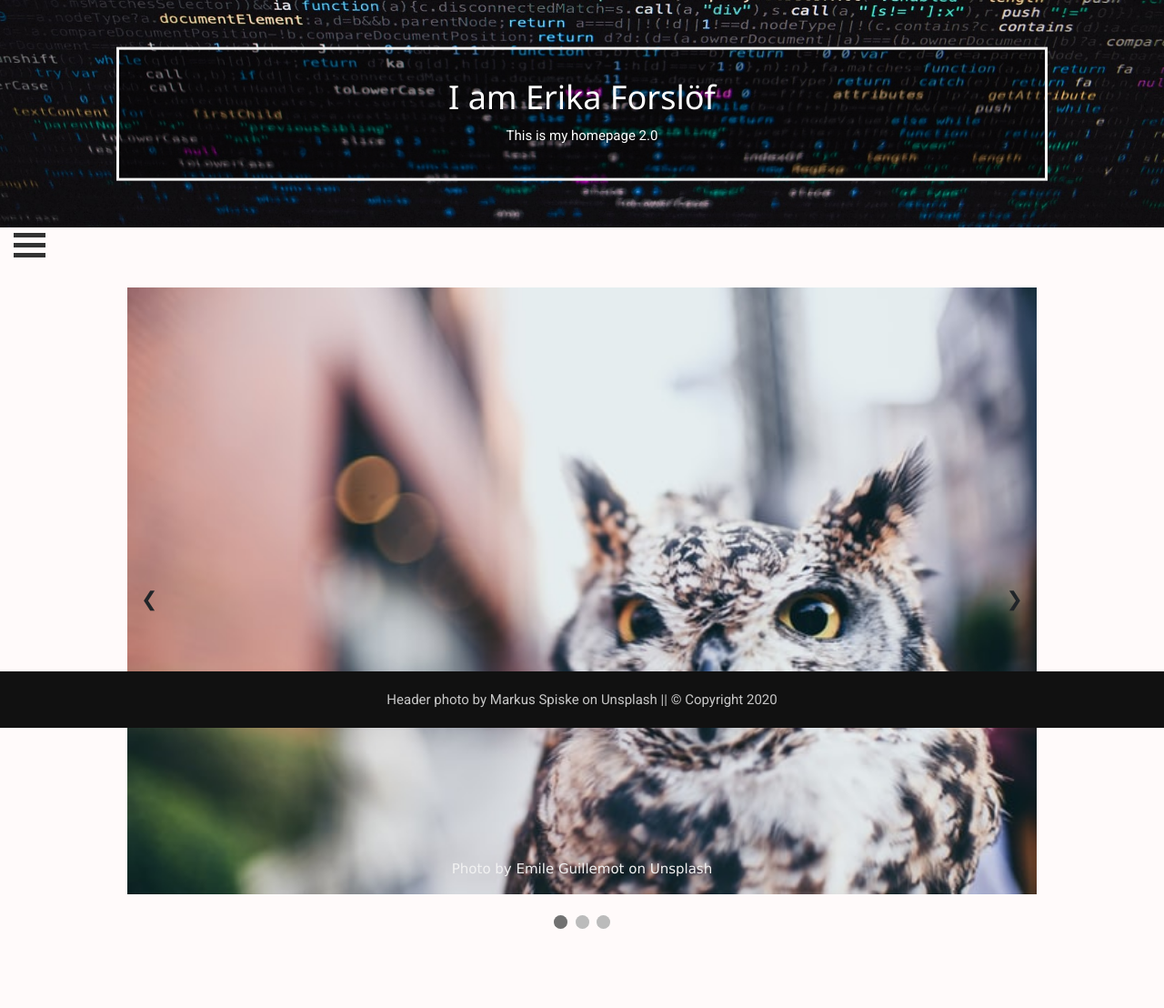
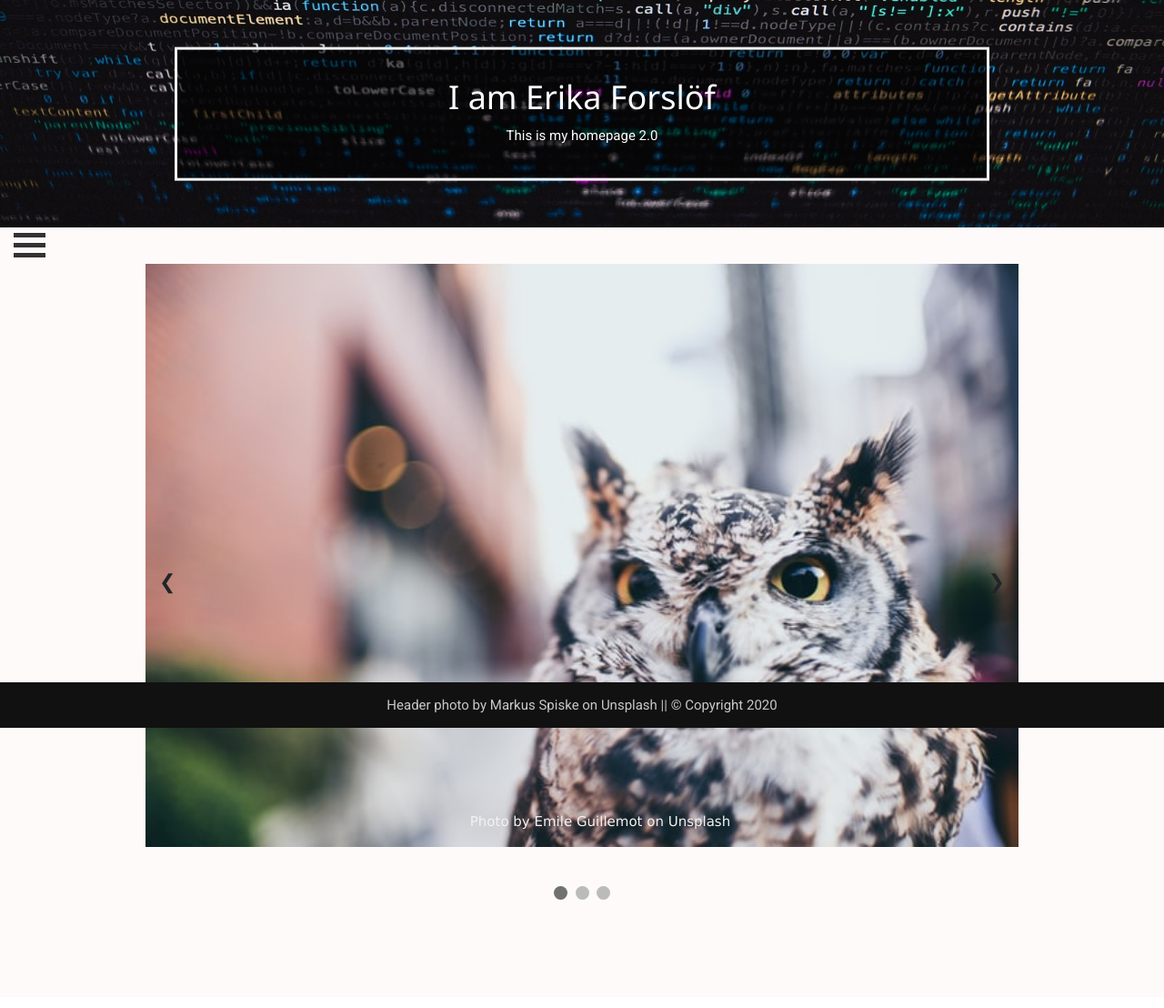
Before and after one commit to Zolor/forslof.dev, a Flask app: page / in a window 1280 px wide. Shown: the whole page at 91% size. After the commit the page ends 989 px from the top, so only its background shows below. Run offline with Flask 2, Linux system fonts and the light colour scheme; some libraries are stand-ins or nearby versions.

Commit message:
Removed unnecessary JS
And other minor fixes

```diff
--- a/static/sidebar.js
+++ b/static/sidebar.js
@@ -1,41 +1,15 @@
-/* Set the width of the side navigation to 250px and the left margin of the page content to 250px and add a black background color to body */
-function openNav() {
-  document.getElementById("mySidenav").style.width = "250px";
-  document.getElementById("main").style.marginLeft = "250px";
-  document.getElementById("footer").style.marginLeft = "250px";
-  document.body.style.backgroundColor = "rgba(0,0,0,0.4)";
-}
-
-/* Set the width of the side navigation to 0 and the left margin of the page content to 0, and the background color of body to white */
-function closeNav() {
-  document.getElementById("mySidenav").style.width = "0";
-  document.getElementById("main").style.marginLeft = "0";
-  document.getElementById("footer").style.marginLeft = "0";
-  document.body.style.backgroundColor = "white";
-}
-
 /* Animated Menu Button */
 function menuButton(x) {
   x.classList.toggle("change");
 }
+/* Set the width of the side navigation to 250px and the left margin of the page content to 250px */
+function openNav() {
+  document.getElementById("mySidenav").style.width = "250px";
+  document.getElementById("main").style.marginLeft = "250px";
+}
 
-// Get the container element
-var btnContainer = document.getElementById("mySidenav");
-
-// Get all buttons with class="btn" inside the container
-var btns = btnContainer.getElementsByClassName("btn");
-
-// Loop through the buttons and add the active class to the current/clicked button
-for (var i = 0; i < btns.length; i++) {
-  btns[i].addEventListener("click", function() {
-    var current = document.getElementsByClassName("active");
-
-    // If there's no active class
-    if (current.length > 0) {
-      current[0].className = current[0].className.replace(" active", "");
-    }
-
-    // Add the active class to the current/clicked button
-    this.className += " active";
-  });
+/* Set the width of the side navigation to 0 and the left margin of the page content to 0 */
+function closeNav() {
+  document.getElementById("mySidenav").style.width = "0";
+  document.getElementById("main").style.marginLeft = "0";
 }
--- a/static/slideshowstyle.css
+++ b/static/slideshowstyle.css
@@ -5,6 +5,7 @@
   max-width: 1000px;
   position: relative;
   margin: auto;
+  padding: 20px;
 }
 
 /* Hide the images by default */
@@ -19,7 +20,7 @@
   top: 50%;
   width: auto;
   margin-top: -22px;
-  padding: 15px;
+  padding: 35px;
   color: white;
   font-weight: bold;
   font-size: 22px;
@@ -45,7 +46,7 @@
 .text {
   color: #f2f2f2;
   font-size: 15px;
-  padding: 8px 12px;
+  padding: 28px 12px;
   position: absolute;
   bottom: 8px;
   width: 100%;
--- a/static/styles.css
+++ b/static/styles.css
@@ -2,6 +2,8 @@ html,body,h1,h2,h3,h4,h5,h6,p {font-family: "Roboto", sans-serif}
 
 body, html {
     height: 50%;
+    position:relative;
+    min-height: 100%;
 }
 
 .hero-image {
@@ -19,7 +21,7 @@ body, html {
 
 .hero-text {
   background-color: rgb(0,0,0); /* Fallback color */
-  background-color: rgba(0,0,0, 0.4); /* Black w/opacity/see-through */
+  background-color: rgba(0,0,0, 0.6); /* Black w/opacity/see-through */
   color:white;
   font-family: "Roboto", sans-serif;
   border: 3px solid #f1f1f1;
@@ -28,7 +30,7 @@ body, html {
   left: 50%;
   transform: translate(-50%, -50%);
   z-index: 2;
-  width: 80%;
+  width: 70%;
   padding: 20px;
   text-align: center;
 }
@@ -80,7 +82,6 @@ body, html {
 /* Style page content - use this if you want to push the page content to the right when you open the side navigation */
 #main {
   transition: margin-left .5s;
-  padding: 20px;
   padding-bottom: 80px;
   text-align: center;
 }
@@ -95,6 +96,9 @@ body, html {
 .container {
   display: inline-block;
   cursor: pointer;
+  left: 0px;
+  position: fixed;
+  width:100%;
 }
 
 .bar1, .bar2, .bar3 {
@@ -106,15 +110,25 @@ body, html {
 }
 
 .footer {
-  transition: margin-left .5s;
+  bottom: 0;
+  position: fixed;
+  height: 50px;
+  width: 100%;
+  background-color: #111;
+}
+
+.footer-text {
+  color: #c8c8c8;
+  font-family: "Roboto", sans-serif;
+  position: absolute;
+  margin: auto;
+  top: 50%;
+  left: 50%;
+  transform: translate(-50%, -50%);
+  z-index: 2;
+  width: 70%;
   padding: 20px;
   text-align: center;
-  bottom: 0;
-  position: fixed;
-  width:100%;
-  background-color: #111;
-  color: #c8c8c8;
-  font-family: "Roboto", sans-serif
 }
 
 body {
@@ -129,6 +143,10 @@ body {
 }
 
 .card-title {
-  color: grey;
+  color: #111;
   font-size: 18px;
 }
+
+.content {
+  padding: 20px;
+}
--- a/templates/projects.html
+++ b/templates/projects.html
@@ -27,7 +27,7 @@
       <img src="{{url_for('static',filename='cs50x_card.jpg')}}" class="card-img-top" alt="...">
       <div class="card-body">
         <h5 class="card-title"><b>CS50x 2020</b></h5>
-          <p class="card-text">I wanted to learn code on a deeper level and ran through this course which focuses a lot on C.</br>This website was born as part of the Web track</p>
+        <p class="card-text">I wanted to learn code on a deeper level and ran through this course which focuses a lot on C.</br>This website was born as part of the Web track.</p>
         <a href="https://www.edx.org/course/cs50s-introduction-to-computer-science" class="btn btn-primary">edx.org</a>
       </div>
     </div>
--- a/templates/template.html
+++ b/templates/template.html
@@ -12,18 +12,19 @@
     {% endblock %}
   </head>
     <body>
-        <div class="hero-image">
-            <div class="hero-text">
-                <h1>I am Erika Forslöf</h1>
-                <p>{% block header_title %}These are my latest projects{% endblock %}</p>
-            </div>
-        </div>
         <div id="mySidenav" class="sidenav">
             <a href="javascript:void(0)" class="closebtn" onclick="closeNav()">&times;</a>
             <a href="{{ url_for('index') }}"{% if request.path == '/' %} class="btn active" {% else %} class="btn" {% endif %}>Home</a>
             <a href="{{ url_for('cv') }}" {% if request.path == '/cv' %} class="btn active" {% else %} class="btn" {% endif %}>CV</a>
             <a href="{{ url_for('projects') }}" {% if request.path == '/projects' %} class="btn active" {% else %} class="btn" {% endif %}>Projects</a>
             <a href="{{ url_for('contact') }}" {% if request.path == '/contact' %} class="btn active" {% else %} class="btn" {% endif %}>Contact</a>
+        </div>
+        <div id="main">
+            <div class="hero-image">
+                <div class="hero-text">
+                    <h1>I am Erika Forslöf</h1>
+                    <p>{% block header_title %}These are my latest projects{% endblock %}</p>
+                </div>
             </div>
             <span onclick="openNav()">
                 <div class="container">
@@ -32,12 +33,15 @@
                     <div class="bar3"></div>
                 </div>
             </span>
-        <div id="main">
+            <div class="content">
                 {% block content%}
                 {% endblock%}
             </div>
             <div class="footer">
+                <div class="footer-text">
                     Header photo by <a href="https://unsplash.com/@markusspiske">Markus Spiske</a> on <a href="https://unsplash.com/">Unsplash</a> || &copy; Copyright 2020
+                </div>
+            </div>
         </div>
     </body>
 </html>
```
Lines whose indentation alone changed are shown as unchanged.
